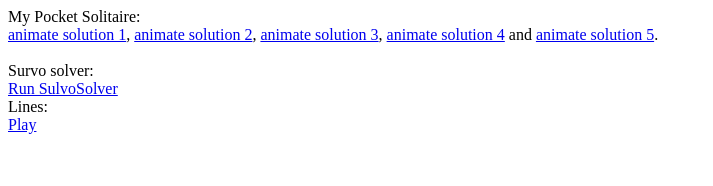
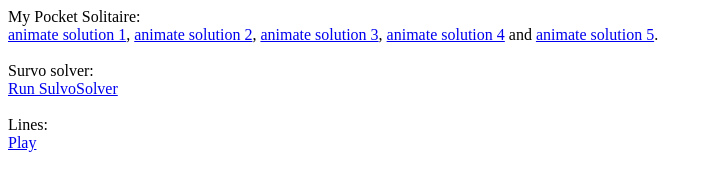
Before and after one commit to JanneMattila/jannemattila.github.io, a plain HTML site: page index.html in a window 1280 px wide. Shown: the whole page, without its empty margins (0-713 px from the left). Drawn offline with Linux system fonts and the light colour scheme.

Commit message:
Add missing new line

```diff
--- a/index.html
+++ b/index.html
@@ -15,7 +15,7 @@
 		<a href="/MyPocketSolitaire/Animate.html?Game=EQHJAICAJHGIKCMKPDAINPPDRFCKTRRF2PUWWIDPPRYKFR7YR4571YXZ7YZX3Q" target="_blank">animate solution 5</a>.<br />
 		<br />
 		Survo solver:<br />
-		<a href="/SurvoSolver/index.html" target="_blank">Run SulvoSolver</a>
+		<a href="/SurvoSolver/index.html" target="_blank">Run SulvoSolver</a><br />
 		<br />
 		Lines:<br />
 		<a href="/Lines/" target="_blank">Play</a>
```
